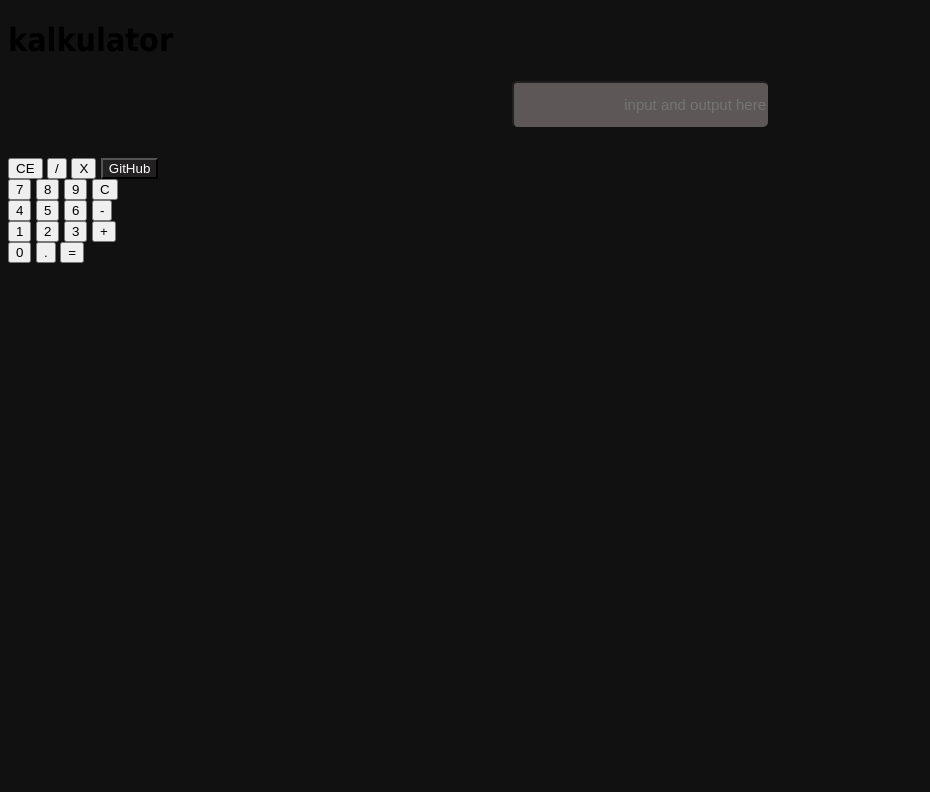
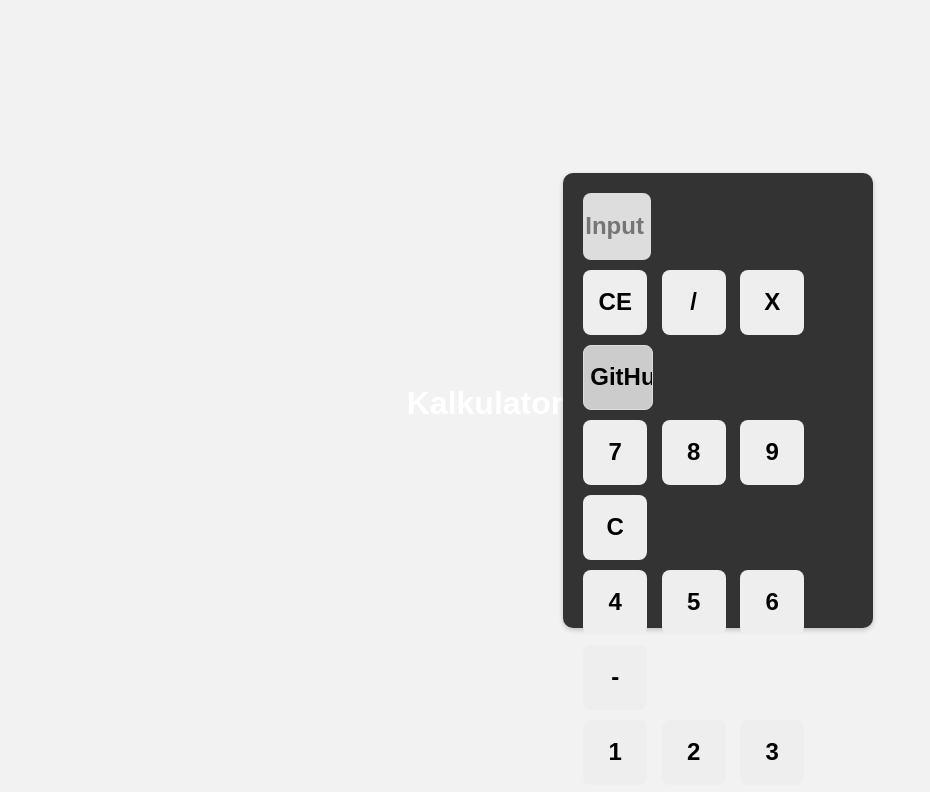
Before and after one commit to CodeMaster-D/Simple-calculator-by-using-html-css-js, a plain HTML site: page index.html in a window 1280 px wide. Shown: the top 792 px of the page, without its empty margins (0-930 px from the left). Drawn offline with Linux system fonts and the light colour scheme.

Commit message:
Update index.html

```diff
--- a/index.html
+++ b/index.html
@@ -3,40 +3,101 @@
 <head>
   <meta charset="UTF-8">
   <meta name="viewport" content="width=device-width, initial-scale=1.0">
-  <title>kalkulator</title>
-  <link rel="stylesheet" href="kalkulator.css">
-  <link rel="icon" href="dijob_store_icon.png">
+  <title>Kalkulator</title>
+  <style>
+    body {
+      font-family: sans-serif;
+      margin: 0;
+      display: flex;
+      justify-content: center;
+      align-items: center;
+      min-height: 100vh;
+      background-color: #f2f2f2;
+    }
+
+    .calculator {
+      width: 280px;
+      height: 425px;
+      background-color: #333;
+      border-radius: 10px;
+      padding: 15px;
+      box-shadow: 0 2px 5px rgba(0, 0, 0, 0.2);
+    }
+
+    h1 {
+      text-align: center;
+      font-size: 2em;
+      color: #fff;
+      margin-bottom: 15px;
+    }
+
+    input[type="text"],
+    input[type="button"] {
+      width: 64px;
+      height: 65px;
+      font-size: 24px;
+      border-radius: 8px;
+      font-weight: bold;
+      text-align: center;
+      cursor: pointer;
+      background-color: #eee;
+      border: none;
+      margin: 5px;
+    }
+
+    input[type="text"] {
+      background-color: #ddd;
+    }
+
+    #hasil, #nol {
+      width: 98px;
+    }
+
+    #github {
+      width: 70px;
+      background-color: #ccc;
+      border: 1px solid #ddd;
+    }
+
+    .calculator br {
+      clear: both;
+    }
+  </style>
 </head>
 <body>
-  <h1 data-text="kalkulator">kalkulator</h1>
+  <h1 data-text="Kalkulator">Kalkulator</h1>
 
   <div class="calculator">
-    <input type="text" placeholder="input and output here" id="display">
+    <input type="text" placeholder="Input dan output di sini" id="display">
     <br>
+
     <input type="button" id="ce" value="CE" onclick="backspace()">
     <input type="button" id="bagi" value="/" onclick="addToDisplay('/')">
     <input type="button" id="x" value="X" onclick="addToDisplay('*')">
-    <input type="button" id="github" value="GitHub" onclick="window.location.href='https://github.com/Djob-misael-m'">
+    <input type="button" id="github" value="GitHub" onclick="addToDisplay('yameteeeehhhhh')">
     <br>
+
     <input type="button" value="7" onclick="addToDisplay('7')">
     <input type="button" value="8" onclick="addToDisplay('8')">
     <input type="button" value="9" onclick="addToDisplay('9')">
-    <input type="button" id="c" value="C" onclick="clearDisplay('C')">
+    <input type="button" id="c" value="C" onclick="clearDisplay()">
     <br>
+
     <input type="button" value="4" onclick="addToDisplay('4')">
     <input type="button" value="5" onclick="addToDisplay('5')">
     <input type="button" value="6" onclick="addToDisplay('6')">
     <input type="button" id="minus" value="-" onclick="addToDisplay('-')">
     <br>
+
     <input type="button" value="1" onclick="addToDisplay('1')">
     <input type="button" value="2" onclick="addToDisplay('2')">
     <input type="button" value="3" onclick="addToDisplay('3')">
     <input type="button" id="plus" value="+" onclick="addToDisplay('+')">
     <br>
+
     <input type="button" id="nol" value="0" onclick="addToDisplay('0')">
     <input type="button" value="." onclick="addToDisplay('.')">
     <input type="button" id="hasil" value="=" onclick="calculate()">
-
   </div>
 
   <script>
@@ -45,23 +106,4 @@
     }
 
     function clearDisplay() {
-      document.getElementById('display').value = '';
-    }
-
-    function calculate() {
-      try {
-        var result = eval(document.getElementById('display').value);
-        document.getElementById('display').value = result;
-      } catch (error) {
-        document.getElementById('display').value = 'masukkan yang benar woi';
-      }
-    }
-
-    var display = document.getElementById("display")
-
-    function backspace () {
-      display.value = display.value.slice(0,-1)
-    }
-  </script>
-</body>
-</html>
+      document.
```
